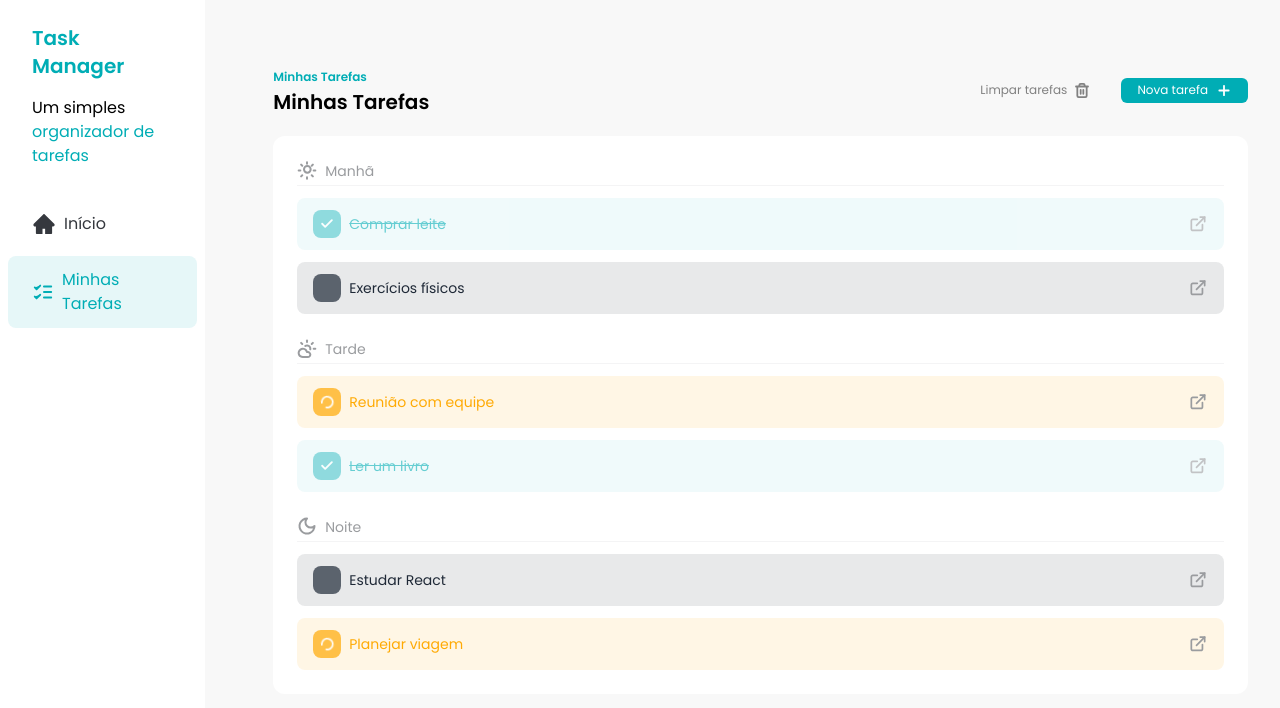
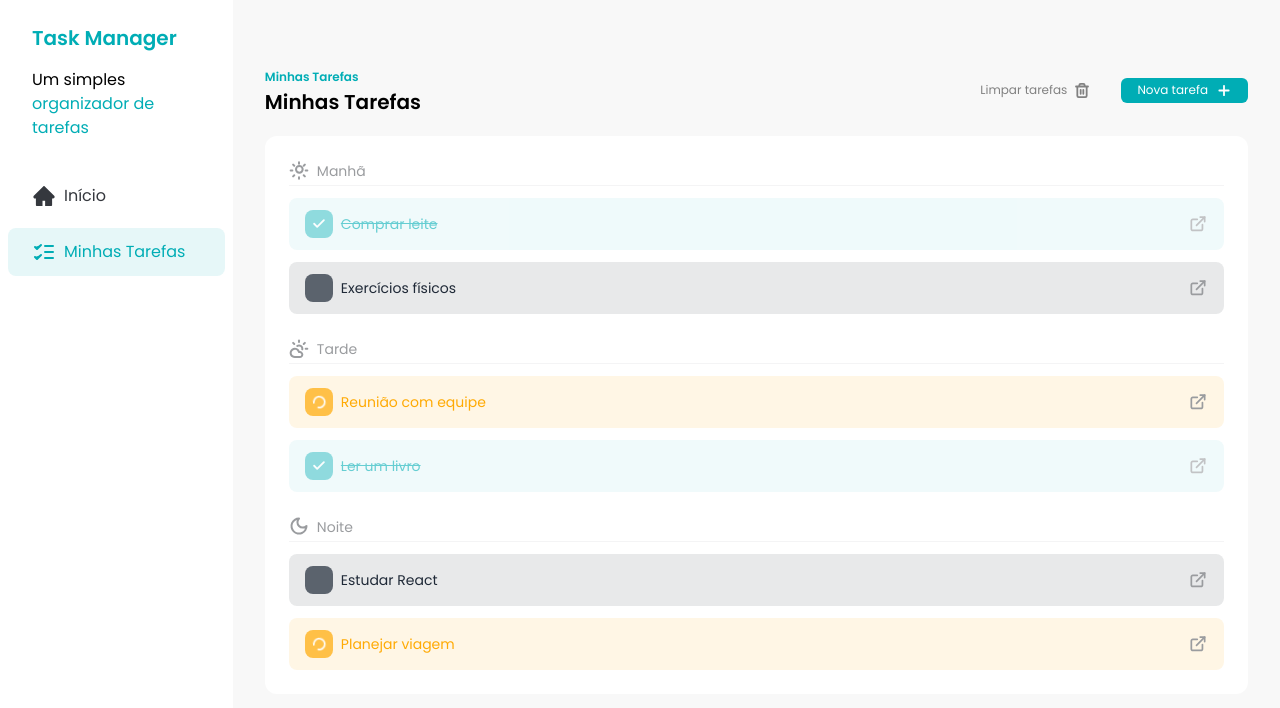
Before and after one commit to Viniciusbsouto/Task-Manager, a React app: page / in a window 1280 px wide. Shown: the top 708 px of the page. Built offline with nearby package versions, Linux system fonts and the light colour scheme; the HTML template or start-up script is replaced by a standard one.

Commit message:
feat: update spacing between sidebar and tasks

```diff
--- a/src/App.jsx
+++ b/src/App.jsx
@@ -3,7 +3,7 @@ import Tasks from "./componentes/Tasks";
 
 const App = () => {
   return (
-    <div className="flex gap-9">
+    <div className="flex">
       <Sidebar />
       <Tasks />
     </div>
--- a/src/componentes/Sidebar.jsx
+++ b/src/componentes/Sidebar.jsx
@@ -4,7 +4,7 @@ import TasksIcon from "../assets/icons/tasks.svg?react";
 
 const Sidebar = () => {
   return (
-    <div className="h-screen w-64 bg-white">
+    <div className="h-screen w-72 bg-white">
       <div className="space-y-4 px-8 py-6">
         <h1 className="text-xl font-semibold text-[#00ADB5]">Task Manager</h1>
         <p>
```
